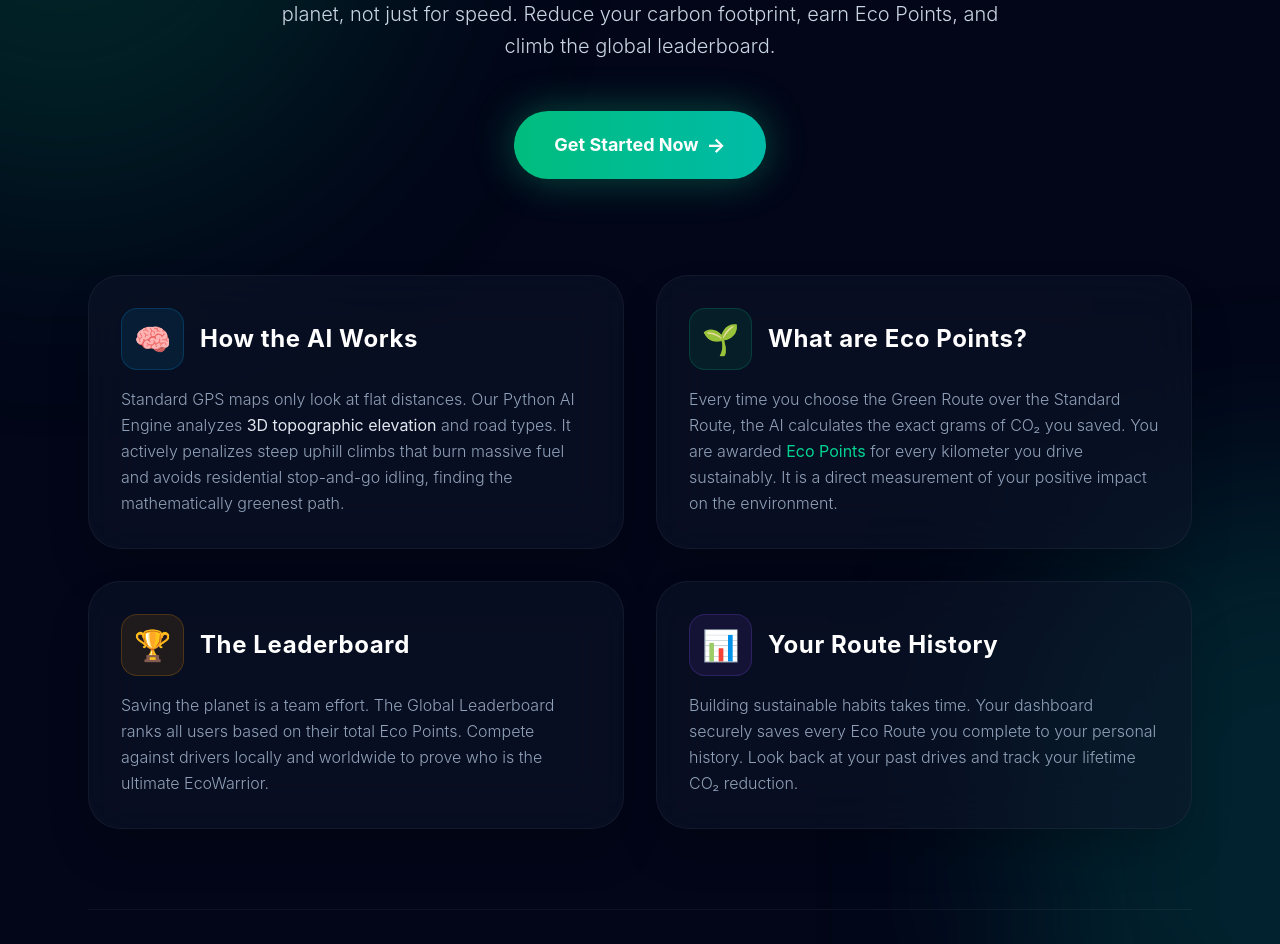
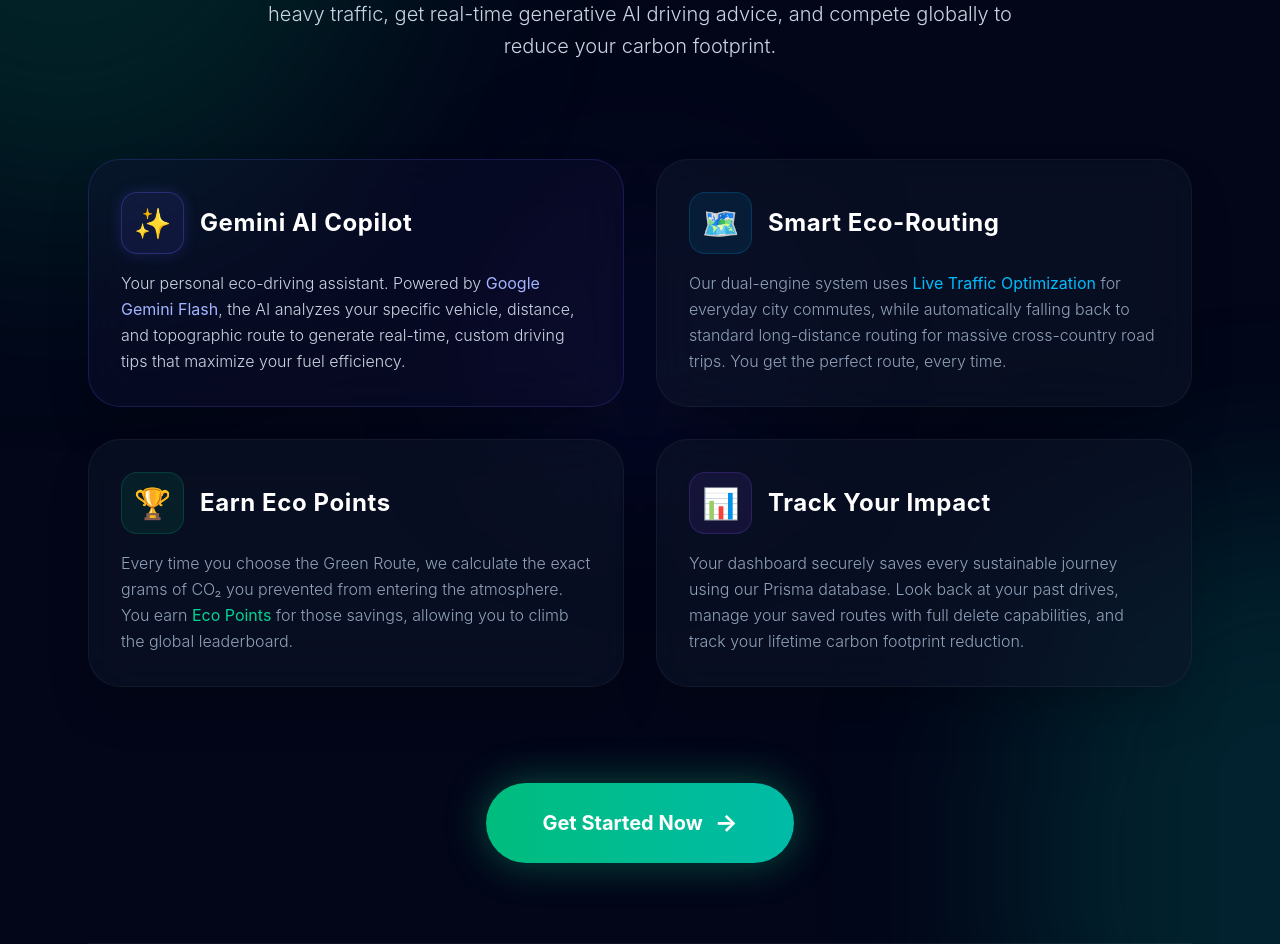
Before and after one commit to DevLife0101/green-route-ai, a Next.js app in the folder web-app/: page / in a window 1280 px wide. Shown: the part 360-1304 px from the top of the page. Built offline with nearby package versions, Linux system fonts and the light colour scheme.

Commit message:
feat: Enhance Landing component with new animations and updated content for AI Copilot features

```diff
--- a/web-app/src/components/Landing.jsx
+++ b/web-app/src/components/Landing.jsx
@@ -37,6 +37,7 @@ export default function Landing({ onGetStarted }) {
       {/* Mobile-Optimized Immersive Background Glow Effects */}
       <div className="absolute top-[-10%] left-[-20%] w-[300px] h-[300px] md:w-[50%] md:h-[50%] bg-emerald-600/20 rounded-full blur-[90px] md:blur-[120px] pointer-events-none" />
       <div className="absolute bottom-[-10%] right-[-20%] w-[250px] h-[250px] md:w-[40%] md:h-[50%] bg-teal-600/20 rounded-full blur-[80px] md:blur-[100px] pointer-events-none" />
+      <div className="absolute top-[40%] left-[50%] -translate-x-1/2 w-[250px] h-[250px] bg-indigo-600/10 rounded-full blur-[100px] pointer-events-none" />
 
       <div className="relative z-10 max-w-6xl mx-auto px-4 md:px-6 py-12 md:py-20 flex flex-col items-center">
 
@@ -48,8 +49,13 @@ export default function Landing({ onGetStarted }) {
           className="text-center max-w-3xl mb-16 md:mb-24 mt-8 md:mt-10"
         >
           <motion.div variants={heroItemVariants} className="mb-6">
-            <span className="inline-flex items-center justify-center p-3 md:p-4 bg-white/5 rounded-full border border-white/10 shadow-[0_0_30px_rgba(16,185,129,0.15)] text-4xl md:text-5xl backdrop-blur-md">
+            <span className="inline-flex items-center justify-center p-3 md:p-4 bg-white/5 rounded-full border border-white/10 shadow-[0_0_30px_rgba(16,185,129,0.15)] text-4xl md:text-5xl backdrop-blur-md relative">
               🌱
+              <motion.div
+                animate={{ rotate: 360 }}
+                transition={{ duration: 10, repeat: Infinity, ease: "linear" }}
+                className="absolute inset-0 border-2 border-dashed border-emerald-500/30 rounded-full"
+              />
             </span>
           </motion.div>
 
@@ -62,102 +68,110 @@ export default function Landing({ onGetStarted }) {
 
           <motion.p
             variants={heroItemVariants}
-            className="text-base md:text-lg lg:text-xl text-slate-300 leading-relaxed mb-10 md:mb-12 font-light px-2"
+            className="text-base md:text-lg lg:text-xl text-slate-300 leading-relaxed font-light px-2"
           >
-            The world's first 3D-aware routing engine that optimizes your drive for the planet, not just for speed. Reduce your carbon footprint, earn Eco Points, and climb the global leaderboard.
+            The intelligent routing engine that optimizes your drive for the planet. Avoid heavy traffic, get real-time generative AI driving advice, and compete globally to reduce your carbon footprint.
           </motion.p>
-
-          <motion.div variants={heroItemVariants}>
-            <motion.button
-              whileHover={{ scale: 1.05 }}
-              whileTap={{ scale: 0.95 }}
-              onClick={onGetStarted}
-              className="group relative w-full sm:w-auto px-8 md:px-10 py-4 md:py-5 rounded-full bg-gradient-to-r from-emerald-500 to-teal-500 text-white font-bold text-base md:text-lg overflow-hidden shadow-[0_0_30px_rgba(16,185,129,0.3)] md:shadow-[0_0_40px_rgba(16,185,129,0.4)] transition-all hover:shadow-[0_0_50px_rgba(16,185,129,0.6)]"
-            >
-              <div className="absolute inset-0 w-full h-full bg-gradient-to-r from-transparent via-white/20 to-transparent -translate-x-full group-hover:animate-[shimmer_1.5s_infinite]" />
-              <span className="relative z-10 flex items-center justify-center gap-2">
-                Get Started Now <span className="text-xl group-hover:translate-x-1 transition-transform">→</span>
-              </span>
-            </motion.button>
-          </motion.div>
         </motion.div>
 
-        {/* Features Grid - Individual Scroll Animations for Mobile */}
+        {/* Features Grid */}
         <div className="grid grid-cols-1 md:grid-cols-2 gap-6 md:gap-8 w-full">
 
-          {/* Card 1 */}
+          {/* Card 1: Gemini AI Copilot */}
           <motion.div
             variants={scrollCardVariants}
             initial="hidden"
             whileInView="visible"
-            viewport={{ once: true, amount: 0.2 }} // Triggers when 20% of the card is visible on screen
-            whileHover={{ y: -8, borderColor: "rgba(56, 189, 248, 0.4)" }}
-            className="p-6 md:p-8 rounded-[2rem] bg-slate-900/50 backdrop-blur-xl border border-white/5 shadow-2xl transition-colors duration-300"
+            viewport={{ once: true, amount: 0.2 }}
+            whileHover={{ y: -8, borderColor: "rgba(99, 102, 241, 0.5)", boxShadow: "0 20px 40px rgba(99, 102, 241, 0.15)" }}
+            className="p-6 md:p-8 rounded-[2rem] bg-indigo-950/20 backdrop-blur-xl border border-indigo-500/20 shadow-2xl transition-all duration-300 relative overflow-hidden group"
           >
-            <div className="flex items-center gap-3 md:gap-4 mb-4">
-              <span className="text-2xl md:text-3xl bg-sky-500/10 p-3 rounded-2xl border border-sky-500/20">🧠</span>
-              <h2 className="text-xl md:text-2xl font-bold text-white tracking-wide">How the AI Works</h2>
+            <div className="absolute inset-0 bg-gradient-to-br from-indigo-500/5 to-transparent opacity-0 group-hover:opacity-100 transition-opacity" />
+            <div className="flex items-center gap-3 md:gap-4 mb-4 relative z-10">
+              <span className="text-2xl md:text-3xl bg-indigo-500/10 p-3 rounded-2xl border border-indigo-500/30 shadow-[0_0_15px_rgba(99,102,241,0.2)]">✨</span>
+              <h2 className="text-xl md:text-2xl font-bold text-white tracking-wide">Gemini AI Copilot</h2>
             </div>
-            <p className="text-sm md:text-base text-slate-400 leading-relaxed font-light">
-              Standard GPS maps only look at flat distances. Our Python AI Engine analyzes <strong className="text-slate-200">3D topographic elevation</strong> and road types. It actively penalizes steep uphill climbs that burn massive fuel and avoids residential stop-and-go idling, finding the mathematically greenest path.
+            <p className="text-sm md:text-base text-slate-300 leading-relaxed font-light relative z-10">
+              Your personal eco-driving assistant. Powered by <strong className="text-indigo-300">Google Gemini Flash</strong>, the AI analyzes your specific vehicle, distance, and topographic route to generate real-time, custom driving tips that maximize your fuel efficiency.
             </p>
           </motion.div>
 
-          {/* Card 2 */}
+          {/* Card 2: Smart Eco-Routing */}
+          <motion.div
+            variants={scrollCardVariants}
+            initial="hidden"
+            whileInView="visible"
+            viewport={{ once: true, amount: 0.2 }}
+            whileHover={{ y: -8, borderColor: "rgba(56, 189, 248, 0.4)" }}
+            className="p-6 md:p-8 rounded-[2rem] bg-slate-900/50 backdrop-blur-xl border border-white/5 shadow-2xl transition-all duration-300"
+          >
+            <div className="flex items-center gap-3 md:gap-4 mb-4">
+              <span className="text-2xl md:text-3xl bg-sky-500/10 p-3 rounded-2xl border border-sky-500/20">🗺️</span>
+              <h2 className="text-xl md:text-2xl font-bold text-white tracking-wide">Smart Eco-Routing</h2>
+            </div>
+            <p className="text-sm md:text-base text-slate-400 leading-relaxed font-light">
+              Our dual-engine system uses <strong className="text-sky-400">Live Traffic Optimization</strong> for everyday city commutes, while automatically falling back to standard long-distance routing for massive cross-country road trips. You get the perfect route, every time.
+            </p>
+          </motion.div>
+
+          {/* Card 3: Eco Points */}
           <motion.div
             variants={scrollCardVariants}
             initial="hidden"
             whileInView="visible"
             viewport={{ once: true, amount: 0.2 }}
             whileHover={{ y: -8, borderColor: "rgba(52, 211, 153, 0.4)" }}
-            className="p-6 md:p-8 rounded-[2rem] bg-slate-900/50 backdrop-blur-xl border border-white/5 shadow-2xl transition-colors duration-300"
+            className="p-6 md:p-8 rounded-[2rem] bg-slate-900/50 backdrop-blur-xl border border-white/5 shadow-2xl transition-all duration-300"
           >
             <div className="flex items-center gap-3 md:gap-4 mb-4">
-              <span className="text-2xl md:text-3xl bg-emerald-500/10 p-3 rounded-2xl border border-emerald-500/20">🌱</span>
-              <h2 className="text-xl md:text-2xl font-bold text-white tracking-wide">What are Eco Points?</h2>
+              <span className="text-2xl md:text-3xl bg-emerald-500/10 p-3 rounded-2xl border border-emerald-500/20">🏆</span>
+              <h2 className="text-xl md:text-2xl font-bold text-white tracking-wide">Earn Eco Points</h2>
             </div>
             <p className="text-sm md:text-base text-slate-400 leading-relaxed font-light">
-              Every time you choose the Green Route over the Standard Route, the AI calculates the exact grams of CO₂ you saved. You are awarded <strong className="text-emerald-400">Eco Points</strong> for every kilometer you drive sustainably. It is a direct measurement of your positive impact on the environment.
+              Every time you choose the Green Route, we calculate the exact grams of CO₂ you prevented from entering the atmosphere. You earn <strong className="text-emerald-400">Eco Points</strong> for those savings, allowing you to climb the global leaderboard.
             </p>
           </motion.div>
 
-          {/* Card 3 */}
-          <motion.div
-            variants={scrollCardVariants}
-            initial="hidden"
-            whileInView="visible"
-            viewport={{ once: true, amount: 0.2 }}
-            whileHover={{ y: -8, borderColor: "rgba(251, 191, 36, 0.4)" }}
-            className="p-6 md:p-8 rounded-[2rem] bg-slate-900/50 backdrop-blur-xl border border-white/5 shadow-2xl transition-colors duration-300"
-          >
-            <div className="flex items-center gap-3 md:gap-4 mb-4">
-              <span className="text-2xl md:text-3xl bg-amber-500/10 p-3 rounded-2xl border border-amber-500/20">🏆</span>
-              <h2 className="text-xl md:text-2xl font-bold text-white tracking-wide">The Leaderboard</h2>
-            </div>
-            <p className="text-sm md:text-base text-slate-400 leading-relaxed font-light">
-              Saving the planet is a team effort. The Global Leaderboard ranks all users based on their total Eco Points. Compete against drivers locally and worldwide to prove who is the ultimate EcoWarrior.
-            </p>
-          </motion.div>
-
-          {/* Card 4 */}
+          {/* Card 4: History & Tracking */}
           <motion.div
             variants={scrollCardVariants}
             initial="hidden"
             whileInView="visible"
             viewport={{ once: true, amount: 0.2 }}
             whileHover={{ y: -8, borderColor: "rgba(167, 139, 250, 0.4)" }}
-            className="p-6 md:p-8 rounded-[2rem] bg-slate-900/50 backdrop-blur-xl border border-white/5 shadow-2xl transition-colors duration-300"
+            className="p-6 md:p-8 rounded-[2rem] bg-slate-900/50 backdrop-blur-xl border border-white/5 shadow-2xl transition-all duration-300"
           >
             <div className="flex items-center gap-3 md:gap-4 mb-4">
               <span className="text-2xl md:text-3xl bg-violet-500/10 p-3 rounded-2xl border border-violet-500/20">📊</span>
-              <h2 className="text-xl md:text-2xl font-bold text-white tracking-wide">Your Route History</h2>
+              <h2 className="text-xl md:text-2xl font-bold text-white tracking-wide">Track Your Impact</h2>
             </div>
             <p className="text-sm md:text-base text-slate-400 leading-relaxed font-light">
-              Building sustainable habits takes time. Your dashboard securely saves every Eco Route you complete to your personal history. Look back at your past drives and track your lifetime CO₂ reduction.
+              Your dashboard securely saves every sustainable journey using our Prisma database. Look back at your past drives, manage your saved routes with full delete capabilities, and track your lifetime carbon footprint reduction.
             </p>
           </motion.div>
 
         </div>
+
+        {/* --- MOVED CALL TO ACTION (GET STARTED BUTTON) --- */}
+        <motion.div
+          initial={{ opacity: 0, y: 30 }}
+          whileInView={{ opacity: 1, y: 0 }}
+          transition={{ duration: 0.6, delay: 0.2 }}
+          viewport={{ once: true }}
+          className="mt-16 md:mt-24 w-full flex justify-center"
+        >
+          <motion.button
+            whileHover={{ scale: 1.05 }}
+            whileTap={{ scale: 0.95 }}
+            onClick={onGetStarted}
+            className="group relative w-full sm:w-auto px-10 md:px-14 py-4 md:py-6 rounded-full bg-gradient-to-r from-emerald-500 to-teal-500 text-white font-bold text-lg md:text-xl overflow-hidden shadow-[0_0_30px_rgba(16,185,129,0.3)] md:shadow-[0_0_40px_rgba(16,185,129,0.4)] transition-all hover:shadow-[0_0_50px_rgba(16,185,129,0.6)]"
+          >
+            <div className="absolute inset-0 w-full h-full bg-gradient-to-r from-transparent via-white/20 to-transparent -translate-x-full group-hover:animate-[shimmer_1.5s_infinite]" />
+            <span className="relative z-10 flex items-center justify-center gap-3">
+              Get Started Now <span className="text-2xl group-hover:translate-x-2 transition-transform">→</span>
+            </span>
+          </motion.button>
+        </motion.div>
 
         {/* Minimalist Footer */}
         <motion.div
@@ -167,7 +181,7 @@ export default function Landing({ onGetStarted }) {
           viewport={{ once: true }}
           className="mt-16 md:mt-20 text-slate-500 text-xs md:text-sm font-medium tracking-wide uppercase border-t border-white/5 pt-8 w-full text-center"
         >
-          Powered by Next.js, FastAPI, Node, and PostgreSQL.
+          Powered by Next.js, Prisma, PostgreSQL, and Google Gemini AI.
         </motion.div>
 
       </div>
```
